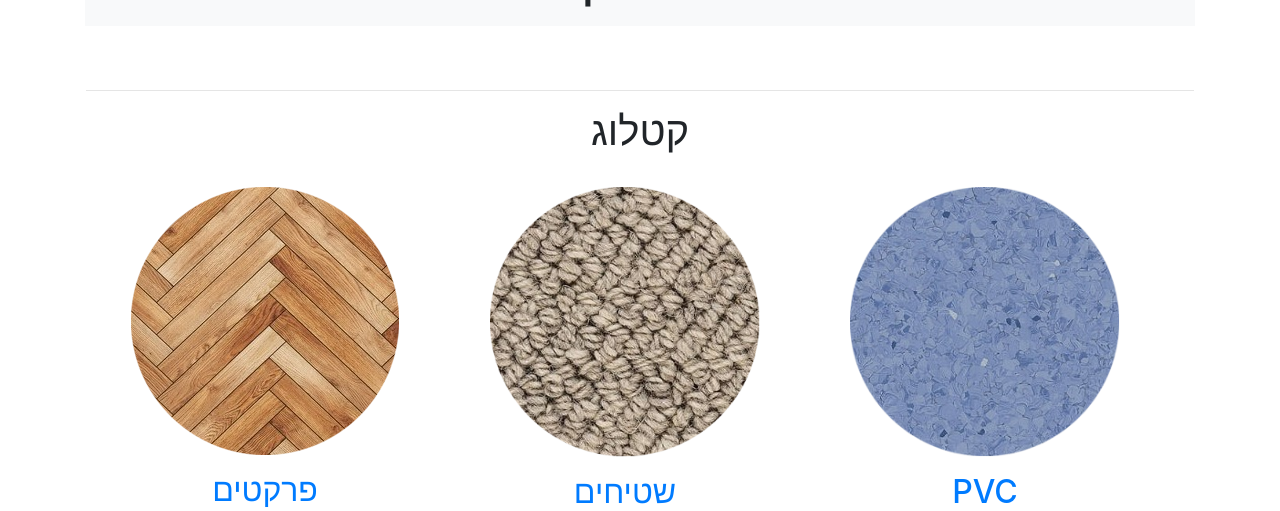
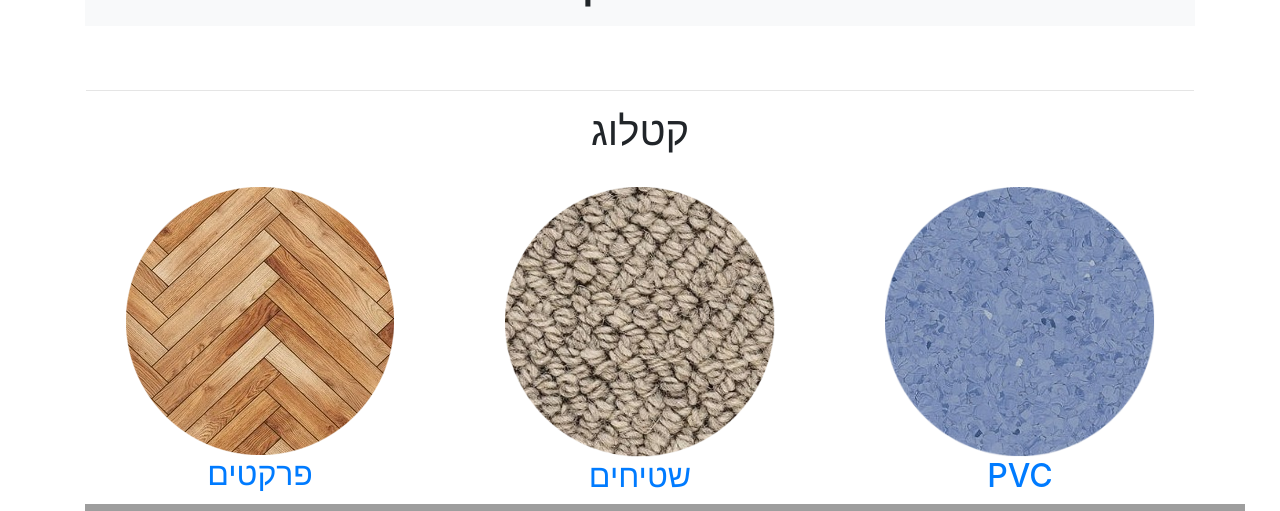
Before and after one commit to andreshkurko/catalog-flask, a Flask app: page / in a window 1280 px wide. Shown: the part 205-716 px from the top of the page. Run offline with Flask 2, Linux system fonts and the light colour scheme; some libraries are stand-ins or nearby versions; grey boxes are pictures that could not be loaded.

Commit message:
added new template, added new bootstrap style

```diff
--- a/app.py
+++ b/app.py
@@ -14,5 +14,25 @@
     return render_template("about.html")
 
 
+@app.route('/catalog')
+def catalog():
+    return render_template("catalog.html")
+
+
+@app.route('/catalog_pvc')
+def catalog_pvc():
+    return render_template("catalog_pvc.html")
+
+
+@app.route('/projects')
+def projects():
+    return render_template("projects.html")
+
+
+@app.route('/contacts')
+def contacts():
+    return render_template("contacts.html")
+
+
 if __name__ == '__main__':
     app.run(debug=True)
--- a/templates/about.html
+++ b/templates/about.html
@@ -1,5 +1,5 @@
 {% extends "base.html" %}
 
-{% block title %} About page {% endblock %}
+{% block title %} אוזות {% endblock %}
 
-{% block body %} <h1>About Page</h1> {% endblock %}
+{% block body %} <h1 class="text-center">אוזות</h1> {% endblock %}
--- a/templates/base.html
+++ b/templates/base.html
@@ -8,11 +8,13 @@
     <link rel="stylesheet" href="{{ url_for('static', filename='css/main.css') }}">
     <link rel="stylesheet" href="https://stackpath.bootstrapcdn.com/bootstrap/4.5.2/css/bootstrap.min.css">
     <title>{% block title %}{% endblock %}</title>
+
 </head>
 <body>
 
     <div class="container d-flex flex-column flex-md-row align-items-center p-3 px-md-4 mb-3 bg-white border-bottom shadow-sm">
         <h5 class="my-0 mr-md-auto font-weight-normal">054-35-11-333</h5>
+
             <nav class="my-2 my-md-0 mr-md-3">
                 <a class="p-2 text-dark" href="/">בית</a>
                 <a class="p-2 text-dark" href="/about">אוזות</a>
@@ -22,18 +24,10 @@
             </nav>
     </div>
 
-    <div class="container">
-        <div class="position-relative overflow-hidden p-md-0 text-center bg-light">
-            <div class="col-md-8 p-lg-1 mx-auto my-1">
-                <h1 class="display-4 font-weight-normal">מכירה והתקנה של כל סוגי הריצוף</h1>
-            </div>
-        </div>
-    </div>
-
     {% block body %}{% endblock %}
 
     <footer class="my-5 pt-5 text-muted text-center text-small">
-        <p class="mb-1">© 2017-2020 M.A.O Group</p>
+        <p class="mb-1">© 2014-2020 M.A.O Group</p>
 {#        <ul class="list-inline">#}
 {#            <li class="list-inline-item"><a href="#">פרקטים</a></li>#}
 {#            <li class="list-inline-item"><a href="#">שטיחים</a></li>#}
--- /dev/null
+++ b/templates/contacts.html
@@ -0,0 +1,5 @@
+{% extends "base.html" %}
+
+{% block title %} צור קשר {% endblock %}
+
+{% block body %} <h1 class="text-center">צור קשר</h1> {% endblock %}
--- a/templates/index.html
+++ b/templates/index.html
@@ -3,29 +3,66 @@
 {% block title %} Home page {% endblock %}
 
 {% block body %}
+    <div class="container">
+        <div class="position-relative overflow-hidden p-md-0 text-center bg-light">
+            <div class="col-md-8 p-lg-1 mx-auto my-1">
+                <h1 class="display-4 font-weight-normal">מכירה והתקנה של כל סוגי הריצוף</h1>
+            </div>
+        </div>
+    </div>
     <div class="container pricing-header px-3 py-3 pt-md-5 pb-md-4 mx-auto text-center">
     <hr>
         <h1 class="display-5">קטלוג</h1>
     </div>
-    <div class="container marketing">
-        <div class="container row">
-            <div class="col-lg-4">
-                <p class="text-center">
+
+
+     <div class="container">
+            <div class="row">
+                <div class="col-sm-4 text-center padding wow fadeIn animated" data-wow-duration="1000ms" data-wow-delay="300ms" style="visibility: visible; animation-duration: 1000ms; animation-delay: 300ms; animation-name: fadeIn;">
+                    <div class="single-service">
+                        <div class="wow scaleIn animated" data-wow-duration="500ms" data-wow-delay="300ms" style="visibility: visible; animation-duration: 500ms; animation-delay: 300ms; animation-name: scaleIn;">
                             <img src="{{ url_for('static', filename='/images/68_oooo.plus.png') }}"/>
-                </p>
-                <h2 class="text-center"><a href="/">פרקטים</a></h2></button>
                         </div>
-            <div class="col-lg-4">
-                <p class="text-center">
+                        <h2 class="text-center"><a href="/">פרקטים</a></h2>
+                    </div>
+                </div>
+                <div class="col-sm-4 text-center padding wow fadeIn animated" data-wow-duration="1000ms" data-wow-delay="600ms" style="visibility: visible; animation-duration: 1000ms; animation-delay: 600ms; animation-name: fadeIn;">
+                    <div class="single-service">
+                        <div class="wow scaleIn animated" data-wow-duration="500ms" data-wow-delay="600ms" style="visibility: visible; animation-duration: 500ms; animation-delay: 600ms; animation-name: scaleIn;">
                             <img src="{{ url_for('static', filename='/images/1768_oooo.plus.png') }}" width="270px"/>
-                </p>
+                        </div>
                         <h2 class="text-center"><a href="/">שטיחים</a></h2>
                     </div>
-            <div class="col-lg-4">
-                <p class="text-center">
+                </div>
+                <div class="col-sm-4 text-center padding wow fadeIn animated" data-wow-duration="1000ms" data-wow-delay="900ms" style="visibility: visible; animation-duration: 1000ms; animation-delay: 900ms; animation-name: fadeIn;">
+                    <div class="single-service">
+                        <div class="wow scaleIn animated" data-wow-duration="500ms" data-wow-delay="900ms" style="visibility: visible; animation-duration: 500ms; animation-delay: 900ms; animation-name: scaleIn;">
                             <img src="{{ url_for('static', filename='/images/1208_oooo.plus.png') }}" width="270px"/>
-                </p>
-                <h2 class="text-center"><a href="/">PVC</a></h2>
+                        </div>
+                        <h2 class="text-center"><a href="/catalog_pvc">PVC</a></h2>
+                    </div>
+                </div>
+
+                <div class="col-sm-4 text-center padding wow fadeIn animated" data-wow-duration="1000ms" data-wow-delay="300ms" style="visibility: visible; animation-duration: 1000ms; animation-delay: 300ms; animation-name: fadeIn;">
+                    <div class="single-service">
+                        <div class="wow scaleIn animated" data-wow-duration="500ms" data-wow-delay="300ms" style="visibility: visible; animation-duration: 500ms; animation-delay: 300ms; animation-name: scaleIn;">
+                            <img src="images/services/1.png" alt="">
+                        </div>
+                    </div>
+                </div>
+                <div class="col-sm-4 text-center padding wow fadeIn animated" data-wow-duration="1000ms" data-wow-delay="600ms" style="visibility: visible; animation-duration: 1000ms; animation-delay: 600ms; animation-name: fadeIn;">
+                    <div class="single-service">
+                        <div class="wow scaleIn animated" data-wow-duration="500ms" data-wow-delay="600ms" style="visibility: visible; animation-duration: 500ms; animation-delay: 600ms; animation-name: scaleIn;">
+                            <img src="images/services/2.png" alt="">
+                        </div>
+                    </div>
+                </div>
+                <div class="col-sm-4 text-center padding wow fadeIn animated" data-wow-duration="1000ms" data-wow-delay="900ms" style="visibility: visible; animation-duration: 1000ms; animation-delay: 900ms; animation-name: fadeIn;">
+                    <div class="single-service">
+                        <div class="wow scaleIn animated" data-wow-duration="500ms" data-wow-delay="900ms" style="visibility: visible; animation-duration: 500ms; animation-delay: 900ms; animation-name: scaleIn;">
+                            <img src="images/services/3.png" alt="">
+                        </div>
+                    </div>
                 </div>
             </div>
         </div>
--- /dev/null
+++ b/templates/projects.html
@@ -0,0 +1,5 @@
+{% extends "base.html" %}
+
+{% block title %} פרוייקטים {% endblock %}
+
+{% block body %} <h1 class="text-center">פרוייקטים</h1> {% endblock %}
```
Also changed, not shown: templates/catalog_pvc.html (added, +38 -0 lines), static/images/pvc_click.jpeg (added), static/images/pvc_glue.jpeg (added), static/images/pvc_roll.jpg (added). Lines whose indentation alone changed are shown as unchanged.
